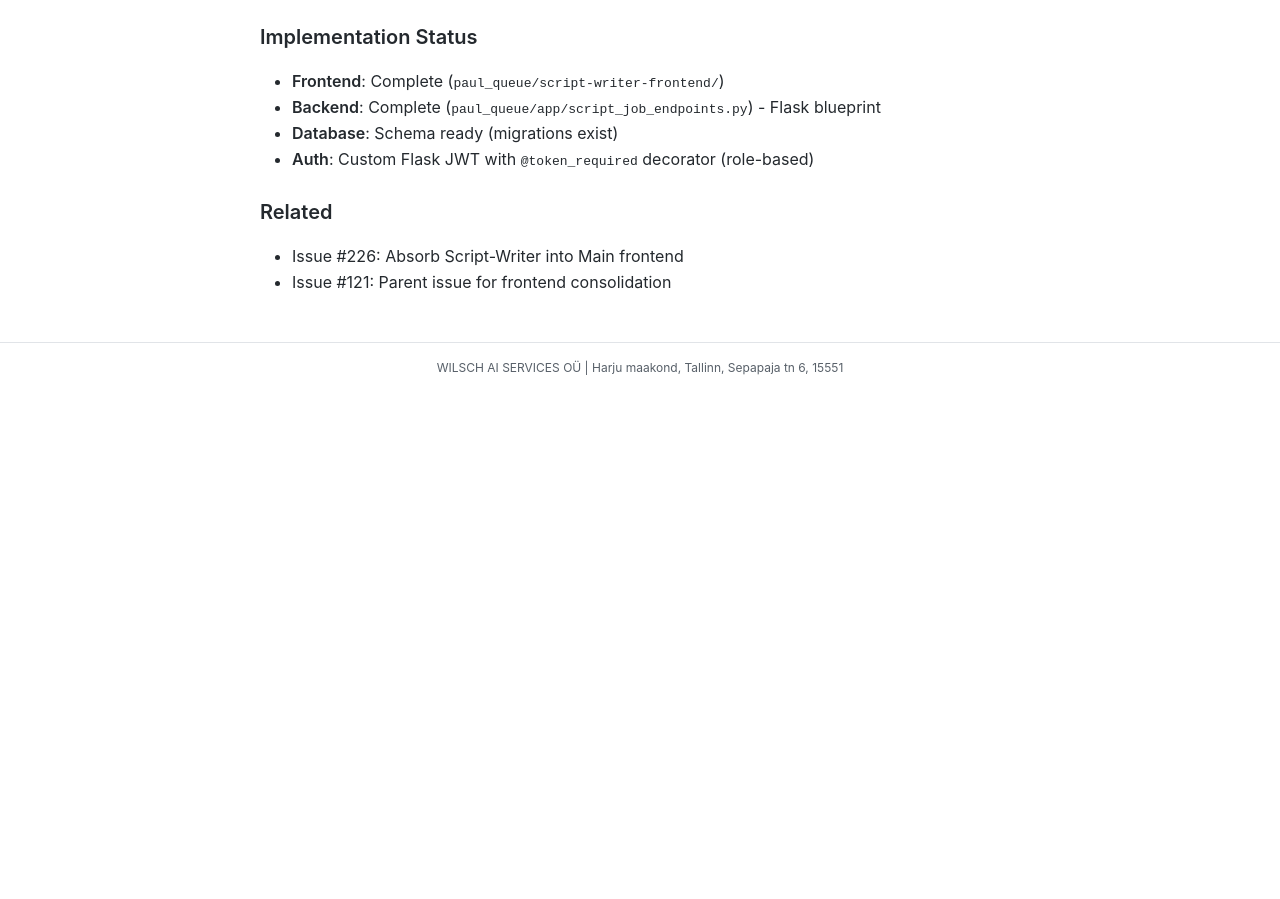
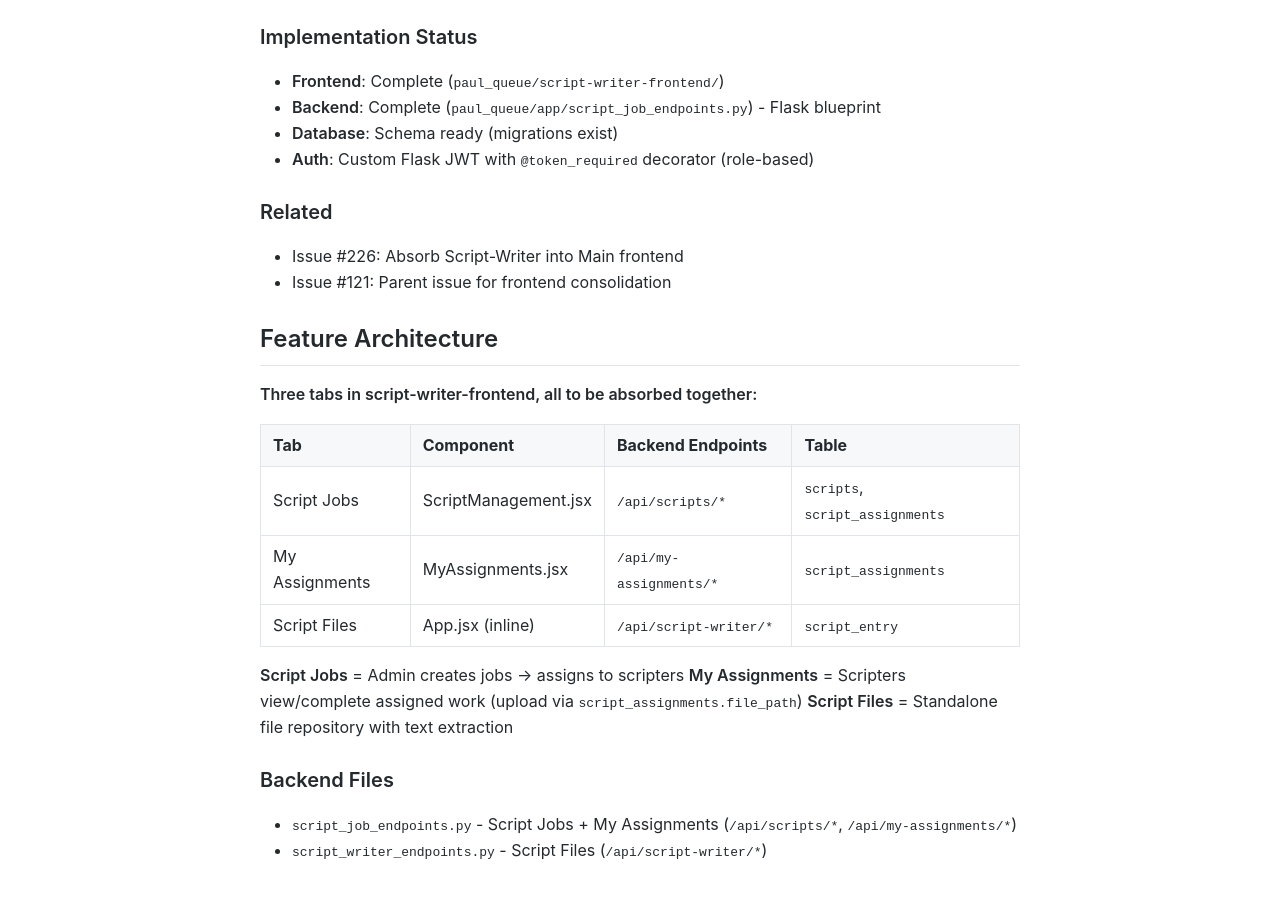
Before and after one commit to MariusWilsch/public-wilsch-ai-pages, a Jekyll site: the page built from project/paul_youtube_fullstack/script-writer.md, in a window 1280 px wide and 900 px high, scrolled down 2354 px. Built offline with Jekyll 4.4.1, drawn with Linux system fonts in a browser that asks for light colours; our own code applies the rules of GitHub Pages for plain Markdown files; before the commit the page ends 2746 px from its top, so only the background shows below that.

Commit message:
Sync from hippocampus 2025-12-15

```diff
--- a/project/paul_youtube_fullstack/script-writer.md
+++ b/project/paul_youtube_fullstack/script-writer.md
@@ -81,3 +81,21 @@ Decouples script writing workflow from video queue processing. Allows admins to
 ### Related
 - Issue #226: Absorb Script-Writer into Main frontend
 - Issue #121: Parent issue for frontend consolidation
+
+## Feature Architecture
+
+**Three tabs in script-writer-frontend, all to be absorbed together:**
+
+| Tab | Component | Backend Endpoints | Table |
+|-----|-----------|-------------------|-------|
+| Script Jobs | ScriptManagement.jsx | `/api/scripts/*` | `scripts`, `script_assignments` |
+| My Assignments | MyAssignments.jsx | `/api/my-assignments/*` | `script_assignments` |
+| Script Files | App.jsx (inline) | `/api/script-writer/*` | `script_entry` |
+
+**Script Jobs** = Admin creates jobs → assigns to scripters
+**My Assignments** = Scripters view/complete assigned work (upload via `script_assignments.file_path`)
+**Script Files** = Standalone file repository with text extraction
+
+### Backend Files
+- `script_job_endpoints.py` - Script Jobs + My Assignments (`/api/scripts/*`, `/api/my-assignments/*`)
+- `script_writer_endpoints.py` - Script Files (`/api/script-writer/*`)
```
